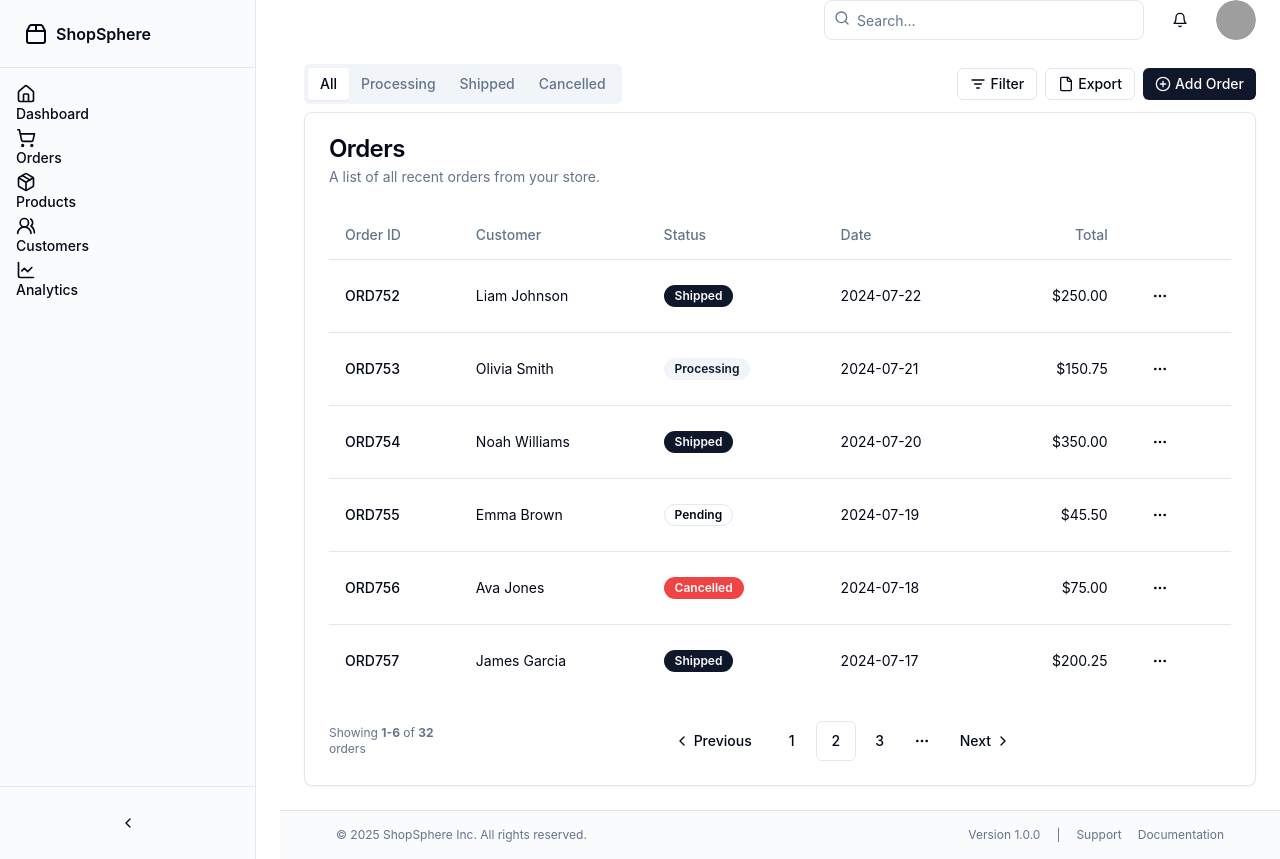
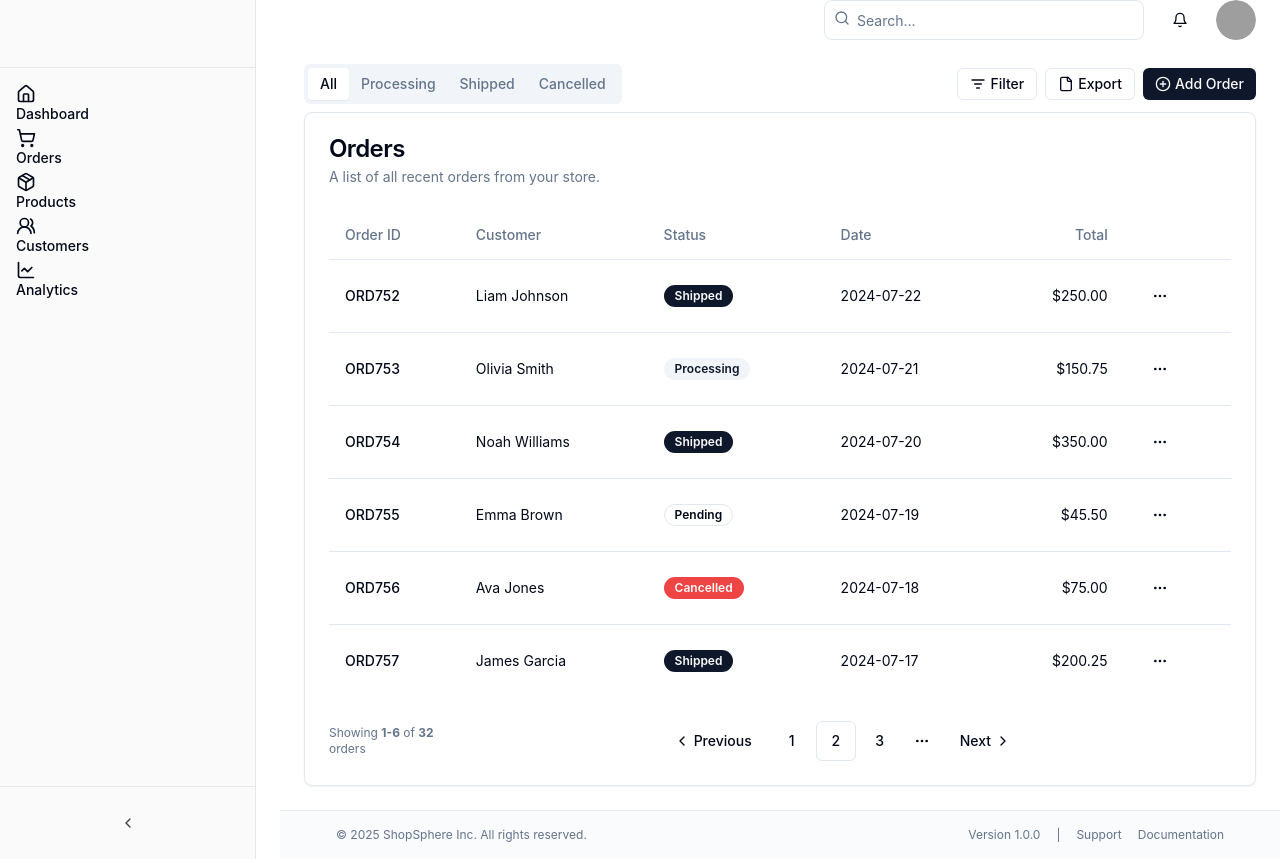
Before and after one commit to SadiqNaizam/mlo-a774-65fc, a React (Vite) app: page /orders in a window 1280 px wide. Built offline with nearby package versions, Linux system fonts and the light colour scheme; grey boxes are pictures that could not be loaded.

Commit message:
Updated code files via regeneration: LeftSidebar.tsx

```diff
--- a/src/components/layout/LeftSidebar.tsx
+++ b/src/components/layout/LeftSidebar.tsx
@@ -1,4 +1,4 @@
-import React, { useState } from 'react';
+import React from 'react';
 import { NavLink } from 'react-router-dom';
 import {
   Home,
@@ -15,8 +15,9 @@ import {
   Tooltip,
   TooltipContent,
   TooltipTrigger,
+  TooltipProvider,
 } from '@/components/ui/tooltip';
-import { cn } from '@/lib/utils'; // Assumed to exist from shadcn setup
+import { cn } from '@/lib/utils';
 
 interface NavItemProps {
   to: string;
@@ -27,23 +28,24 @@ interface NavItemProps {
 
 const NavItem: React.FC<NavItemProps> = ({ to, icon: Icon, label, isCollapsed }) => {
   const commonClasses =
-    'flex items-center gap-3 rounded-lg px-3 py-2 text-muted-foreground transition-all hover:text-primary';
+    'flex items-center gap-4 rounded-lg px-3 py-2 text-sidebar-foreground transition-all hover:text-sidebar-primary';
 
-  const activeClasses = 'bg-muted text-primary';
+  const activeClasses = 'bg-sidebar-accent text-sidebar-accent-foreground';
 
   const linkContent = (
     <>
-      <Icon className="h-5 w-5" />
+      <Icon className="h-5 w-5 flex-shrink-0" />
       {!isCollapsed && <span className="truncate">{label}</span>}
     </>
   );
 
   return (
+    <TooltipProvider>
       <Tooltip>
         <TooltipTrigger asChild>
           <NavLink
             to={to}
-          end // Use 'end' for the Dashboard link to avoid it being active for all routes
+            end={to === '/'}
             className={({ isActive }) =>
               cn(commonClasses, isActive && activeClasses)
             }
@@ -57,16 +59,17 @@ const NavItem: React.FC<NavItemProps> = ({ to, icon: Icon, label, isCollapsed })
           </TooltipContent>
         )}
       </Tooltip>
+    </TooltipProvider>
   );
 };
 
-const LeftSidebar: React.FC = () => {
+interface LeftSidebarProps {
+  isCollapsed: boolean;
+  toggleSidebar: () => void;
+}
+
+const LeftSidebar: React.FC<LeftSidebarProps> = ({ isCollapsed, toggleSidebar }) => {
   console.log('LeftSidebar loaded');
-  const [isCollapsed, setIsCollapsed] = useState(false);
-
-  const toggleSidebar = () => {
-    setIsCollapsed(!isCollapsed);
-  };
 
   const navItems = [
     { to: '/', icon: Home, label: 'Dashboard' },
@@ -79,17 +82,17 @@ const LeftSidebar: React.FC = () => {
   return (
     <aside
       className={cn(
-        'hidden border-r bg-muted/40 md:flex md:flex-col transition-all duration-300 ease-in-out',
+        'hidden border-r bg-sidebar border-sidebar-border md:flex md:flex-col transition-all duration-300 ease-in-out',
         isCollapsed ? 'w-20' : 'w-64'
       )}
     >
-      <div className="flex h-16 items-center border-b px-4 lg:h-[68px] lg:px-6">
-        <NavLink to="/" className="flex items-center gap-2 font-semibold">
+      <div className="flex h-16 items-center border-b border-sidebar-border px-4 lg:h-[68px] lg:px-6">
+        <NavLink to="/" className="flex items-center gap-2 font-semibold text-sidebar-primary-foreground">
           <Package2 className="h-6 w-6" />
           {!isCollapsed && <span className="">ShopSphere</span>}
         </NavLink>
       </div>
-      <div className="flex-1">
+      <div className="flex-1 overflow-y-auto">
         <nav className="grid items-start gap-1 px-2 text-sm font-medium lg:px-4 py-4">
           {navItems.map((item) => (
             <NavItem
@@ -102,8 +105,8 @@ const LeftSidebar: React.FC = () => {
           ))}
         </nav>
       </div>
-      <div className="mt-auto p-4 border-t">
-        <Button variant="ghost" size="icon" onClick={toggleSidebar} className="w-full flex justify-center gap-2">
+      <div className="mt-auto p-4 border-t border-sidebar-border">
+        <Button variant="ghost" size="icon" onClick={toggleSidebar} className="w-full flex justify-center gap-2 text-sidebar-foreground hover:text-sidebar-primary hover:bg-sidebar-accent">
             {isCollapsed ? <ChevronRight className="h-5 w-5" /> : <ChevronLeft className="h-5 w-5" />}
             <span className="sr-only">Toggle Sidebar</span>
         </Button>
```
Lines whose indentation alone changed are shown as unchanged.
